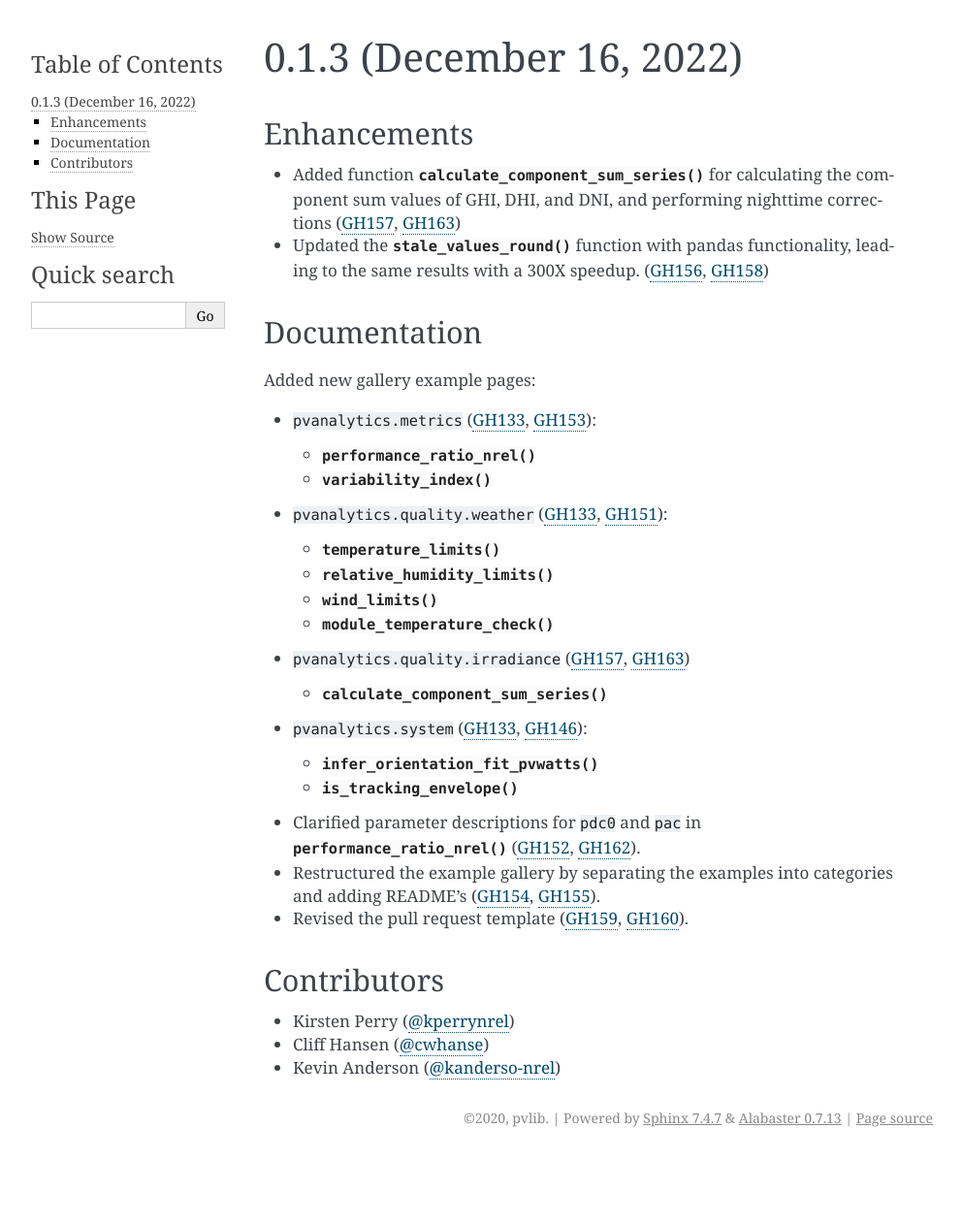
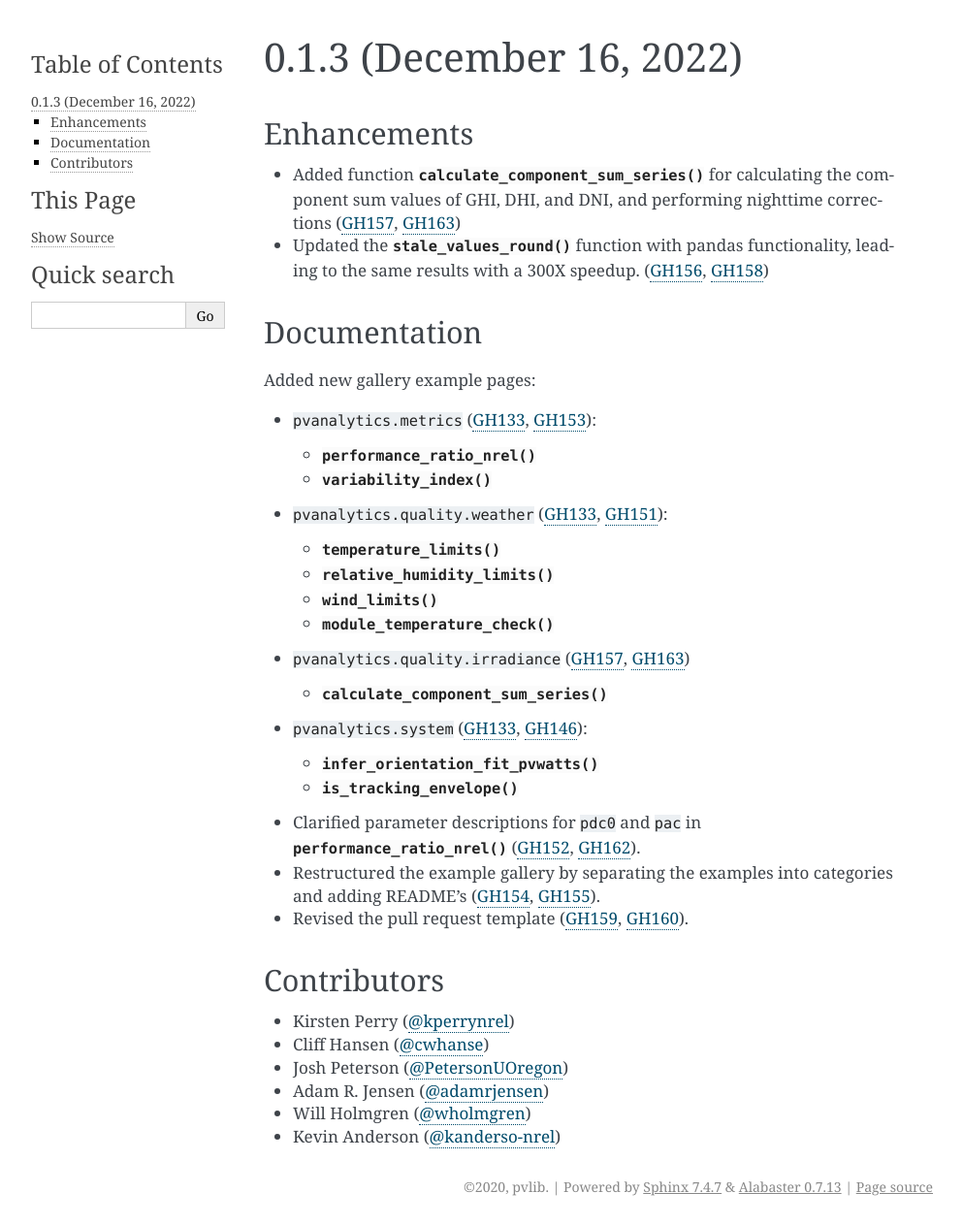
Before and after one commit to pvlib/pvanalytics, a Sphinx documentation site: the page built from docs/whatsnew/0.1.3.rst, in a window 1280 px wide. Shown: the whole page at 97% size, without its empty margins (148-1141 px from the left). Built offline with Sphinx 7.4.7, drawn with Linux system fonts in a browser that asks for light colours; pages that are not in the unit, such as notebooks, are missing from menus; before the commit the page ends 1192 px from its top, so only the background shows below that.

Commit message:
other contributors

```diff
--- a/docs/whatsnew/0.1.3.rst
+++ b/docs/whatsnew/0.1.3.rst
@@ -47,4 +47,7 @@ Contributors
 ~~~~~~~~~~~~
 * Kirsten Perry (:ghuser:`kperrynrel`)
 * Cliff Hansen (:ghuser:`cwhanse`)
+* Josh Peterson (:ghuser:`PetersonUOregon`)
+* Adam R. Jensen (:ghuser:`adamrjensen`)
+* Will Holmgren (:ghuser:`wholmgren`)
 * Kevin Anderson (:ghuser:`kanderso-nrel`)
```
